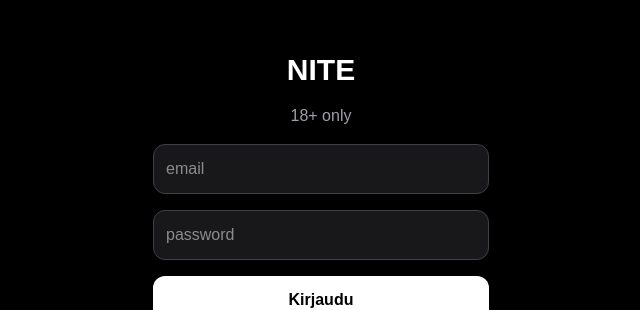
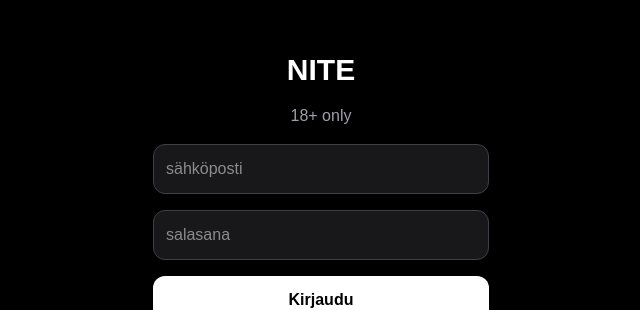
Before and after one commit to luksu08/nite2, a Next.js app: page /login in a window 1280 px wide. Shown: the part 147-457 px from the top of the page, without its empty margins (319-959 px from the left). Built offline with nearby package versions, Linux system fonts and the light colour scheme; no server answers.

Commit message:
modified:   src/app/login/page.tsx

```diff
--- a/src/app/login/page.tsx
+++ b/src/app/login/page.tsx
@@ -51,14 +51,14 @@ async function signInPassword() {
 
         <input
           className="w-full p-3 rounded-xl bg-zinc-900 border border-zinc-700"
-          placeholder="email"
+          placeholder="sähköposti"
           value={email}
           onChange={(e) => setEmail(e.target.value)}
         />
 
         <input
   className="w-full p-3 rounded-xl bg-zinc-900 border border-zinc-700"
-  placeholder="password"
+  placeholder="salasana"
   type="password"
   value={password}
   onChange={(e) => setPassword(e.target.value)}
```
